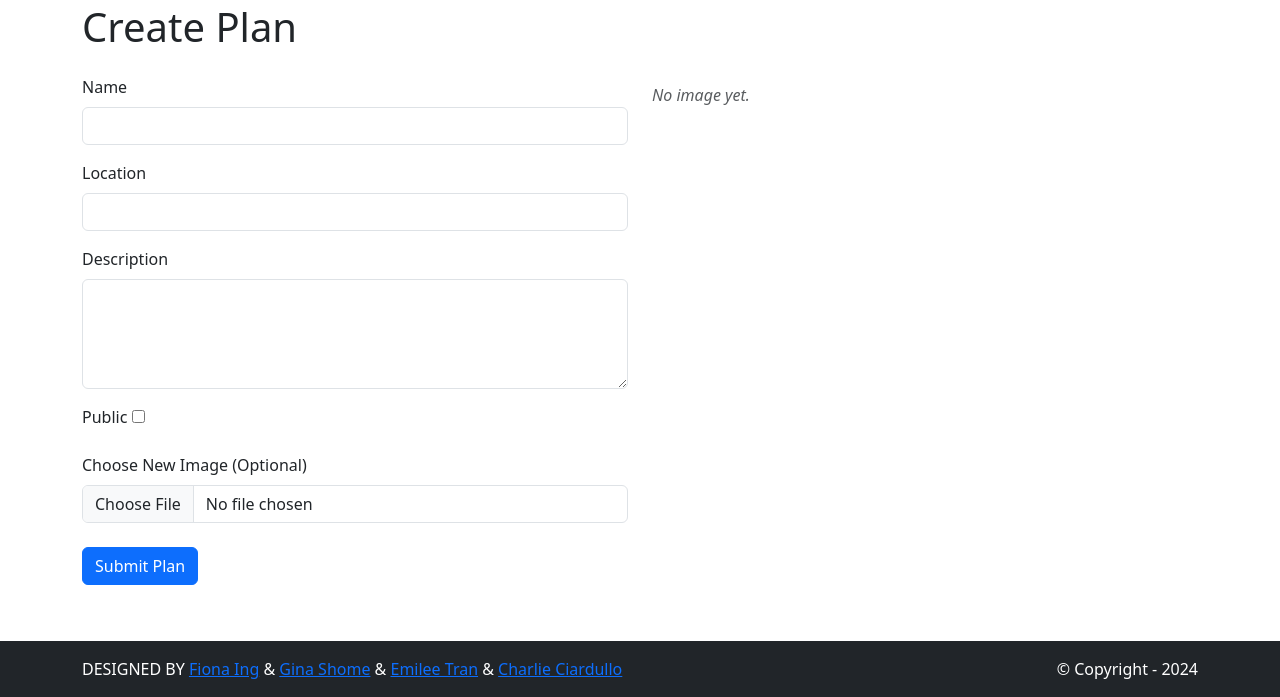
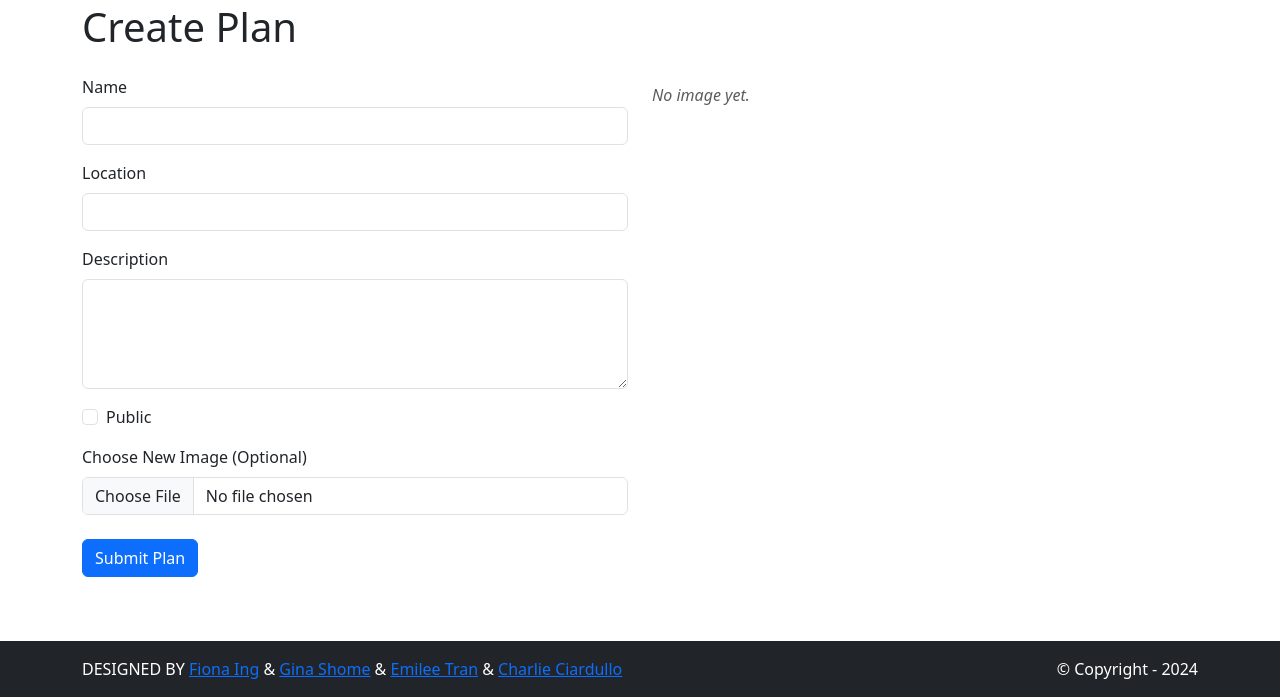
Before and after one commit to fionaing/mygration, a Django app: page /add-plan/ in a window 1280 px wide. Shown: the part 103-800 px from the top of the page. Run offline with Django 5.2, Linux system fonts and the light colour scheme; a user stored in the database is signed in; some libraries are stand-ins or nearby versions.

```diff
--- a/accounts/templates/accounts/add_plan.html
+++ b/accounts/templates/accounts/add_plan.html
@@ -31,9 +31,9 @@
           {{ form.description.errors }}
         </div>
 
-        <div class="mb-3">
-          <label for="{{ form.public.id_for_label }}" class="form-label">Public </label>
-          <input type="checkbox" name="public" id="public" value="{{ form.public }}" >
+        <div class="mb-3 form-check">
+          <label for="{{ form.public.id_for_label }}" class="form-check-label me-2">Public</label>
+          {{ form.public }}
           {{ form.public.errors }}
         </div>
 
--- a/home/forms.py
+++ b/home/forms.py
@@ -9,11 +9,12 @@ from home.models import Plan
 class PlanForm(forms.ModelForm):
     class Meta:
         model = Plan
-        fields = ["name", "location", "description", "image"]
+        fields = ["name", "location", "description", "image", "public"]
         widgets = {
             "name":        forms.TextInput(attrs={"class": "form-control"}),
             "location":    forms.TextInput(attrs={"class": "form-control"}),
             "description": forms.Textarea(attrs={"class": "form-control", "rows": 4}),
             "image":       forms.ClearableFileInput(attrs={"class": "form-control"}),
-            "public":      forms.CheckboxInput(attrs={"class": "form-control"}),
+            "public": forms.CheckboxInput(attrs={"class": "form-check-input"}),
+
         }
--- a/home/models.py
+++ b/home/models.py
@@ -12,7 +12,7 @@ class Plan(models.Model):
     date = models.DateTimeField(auto_now_add=True) # set date
     description = models.TextField() # txt field for description
     joined = models.IntegerField(default=0) # number of people who joined
-    public = models.BooleanField(default=True)
+    public = models.BooleanField(default=False)
     image = models.ImageField(upload_to='plan_images/')
 
     def __str__(self):
```
Also changed, not shown: db.sqlite3, media/plan_images/logo_AKbRHXl.png (added).
